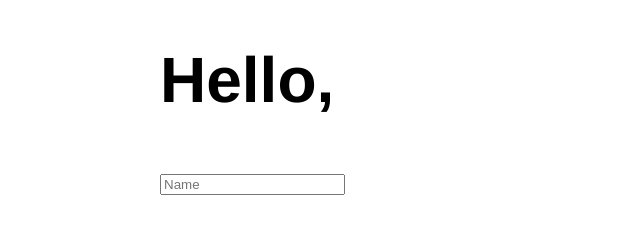
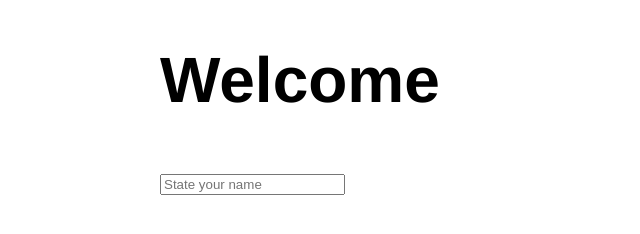
Before and after one commit to mo-gr/zbtn-2014-02, a website: page examples/hello-world.html in a window 1280 px wide. Shown: the whole page, without its empty margins (0-640 px from the left). Drawn offline with Linux system fonts and the light colour scheme.

Commit message:
controller

```diff
--- a/examples/hello-world.html
+++ b/examples/hello-world.html
@@ -6,9 +6,13 @@
   <link rel="stylesheet" href="css/style.css" media="all">
 </head>
 <body>
-  <div id="content" ng-app="">
-    <h1>Hello, {{name}}</h1>
-    <input type="text" placeholder="Name" ng-model="name">
+  <div id="content" ng-app="HelloWorldApp">
+    <div ng-controller="GreetingController">
+      <h1 ng-bind="greeting"></h1>
+      <form ng-submit="greet(name)">
+        <input type="text" placeholder="State your name" ng-model="name">
+      </form>
+    </div>
   </div>
   <script src="js/angular.js"></script>
   <script src="js/app.js"></script>
--- a/examples/js/app-min.js
+++ b/examples/js/app-min.js
@@ -1 +1 @@
-/* global angular:false */(function(){"use strict";})();
+/* global angular:false */(function(){"use strict";var e=angular.module("HelloWorldApp",[]);e.controller("GreetingController",function(e){e.greeting="Welcome";e.greet=function(t){e.greeting="Hello, "+t}})})();
--- a/examples/js/app.js
+++ b/examples/js/app.js
@@ -1,4 +1,13 @@
 /* global angular:false */
 (function () {
   'use strict';
+  var helloWorldApp = angular.module('HelloWorldApp', []);
+
+  helloWorldApp.controller('GreetingController', function($scope) {
+    $scope.greeting = "Welcome";
+
+    $scope.greet = function(name) {
+      $scope.greeting = "Hello, " + name;
+    };
+  });
 }());
```
